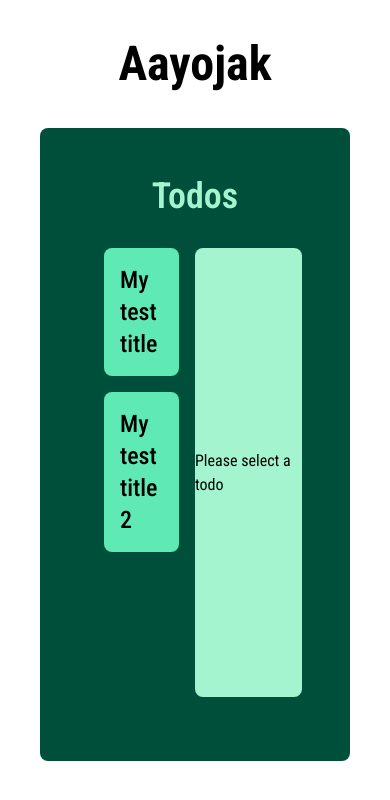
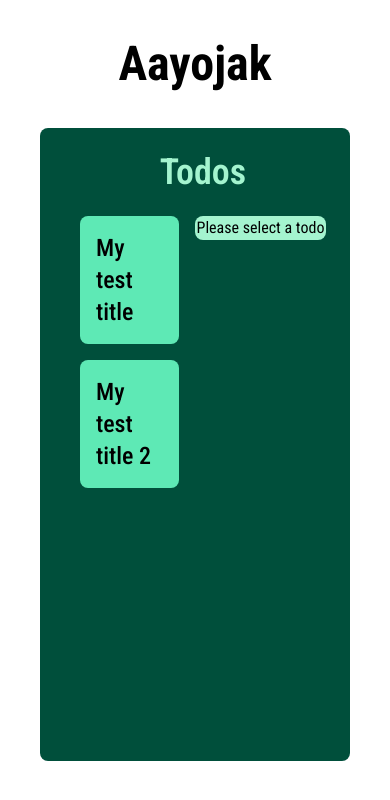
Before and after one commit to paramsdas/aayojak-ui, a React (Vite) app: page / in a window 390 px wide. Shown: the top 800 px of the page. Built offline with nearby package versions, Linux system fonts and the light colour scheme.

Commit message:
made design more responsive

```diff
--- a/src/components/Todos/DetailedTodo.tsx
+++ b/src/components/Todos/DetailedTodo.tsx
@@ -14,10 +14,14 @@ const DetailedTodo: React.FC<{
   }
 
   return (
-    <div className="flex h-full w-full flex-col space-y-4 p-8">
+    <div className="flex max-h-full w-full flex-col space-y-4 p-4">
       <div className="flex flex-row">
         <p className="text-3xl font-semibold">{todo.title}</p>
       </div>
+      <div
+        className="flex flex-col overflow-scroll"
+        style={{ maxHeight: "50%" }}
+      >
         <div className="flex flex-row justify-around px-5">
           <TodoAttribute
             attribute_name="Id"
@@ -52,14 +56,15 @@ const DetailedTodo: React.FC<{
             }
           ></TodoAttribute>
         </div>
+      </div>
       <div className="mt-auto flex w-full flex-row-reverse">
-        <button className="mx-2 rounded-lg bg-red-900 p-3 text-white hover:cursor-pointer hover:bg-red-800">
+        <button className="mx-2 rounded-lg bg-red-900 p-2 text-sm text-white hover:cursor-pointer hover:bg-red-800">
           Delete
         </button>
-        <button className="mx-2 rounded-lg bg-blue-900 p-3 text-white hover:cursor-pointer hover:bg-blue-800">
+        <button className="mx-2 rounded-lg bg-blue-900 p-2 text-sm text-white hover:cursor-pointer hover:bg-blue-800">
           Edit
         </button>
-        <button className="mx-2 rounded-lg bg-green-900 p-3 text-white hover:cursor-pointer hover:bg-green-800">
+        <button className="mx-2 rounded-lg bg-green-900 p-2 text-sm text-white hover:cursor-pointer hover:bg-green-800">
           {todo.completion_status ? "Re-Open" : "Mark as done"}
         </button>
       </div>
--- a/src/components/Todos/TodoPage.tsx
+++ b/src/components/Todos/TodoPage.tsx
@@ -51,19 +51,26 @@ function TodoPage() {
 
   return (
     <div className="mx-8 flex h-9/12 px-2">
-      <div className="flex h-full w-full flex-col rounded-lg bg-emerald-900 p-8 pb-12">
-        <div id="heading" className="flex w-full flex-row justify-center">
-          <p className="p-4 text-4xl font-semibold text-emerald-200">Todos</p>
+      <div className="flex max-h-full w-full flex-col overflow-hidden rounded-lg bg-emerald-900 p-6 pt-0">
+        <div
+          id="heading"
+          className="m-2 flex w-full flex-row justify-center p-2"
+          style={{ maxHeight: "15%" }}
+        >
+          <p className="p-2 text-4xl font-semibold text-emerald-200">Todos</p>
         </div>
-        <div className="flex h-full flex-row p-4">
-          <div className="flex flex-col" style={{ width: "50%" }}>
+        <div className="flex flex-row" style={{ maxHeight: "80%" }}>
+          <div
+            className="flex max-h-full flex-col overflow-scroll"
+            style={{ width: "50%" }}
+          >
             <div id="todo_list">{todos_dom}</div>
           </div>
           <div
-            className="flex h-full flex-col rounded-lg bg-emerald-200"
+            className="flex max-h-full flex-col overflow-scroll"
             style={{ width: "50%" }}
           >
-            <div className="flex h-full w-full flex-row items-center justify-center">
+            <div className="flex max-h-full w-full flex-row items-center justify-center rounded-lg bg-emerald-200">
               <DetailedTodo todo={selectedTodo}></DetailedTodo>
             </div>
           </div>
```
Lines whose indentation alone changed are shown as unchanged.
